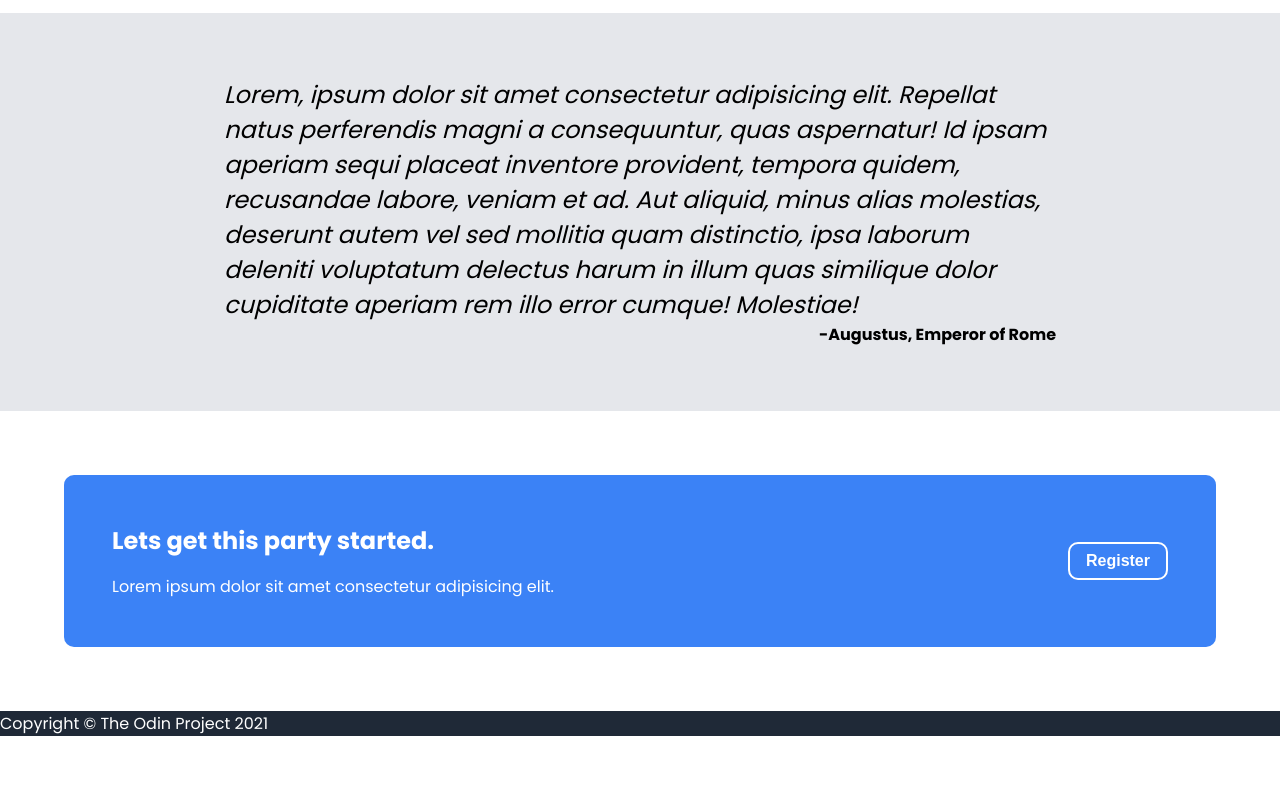
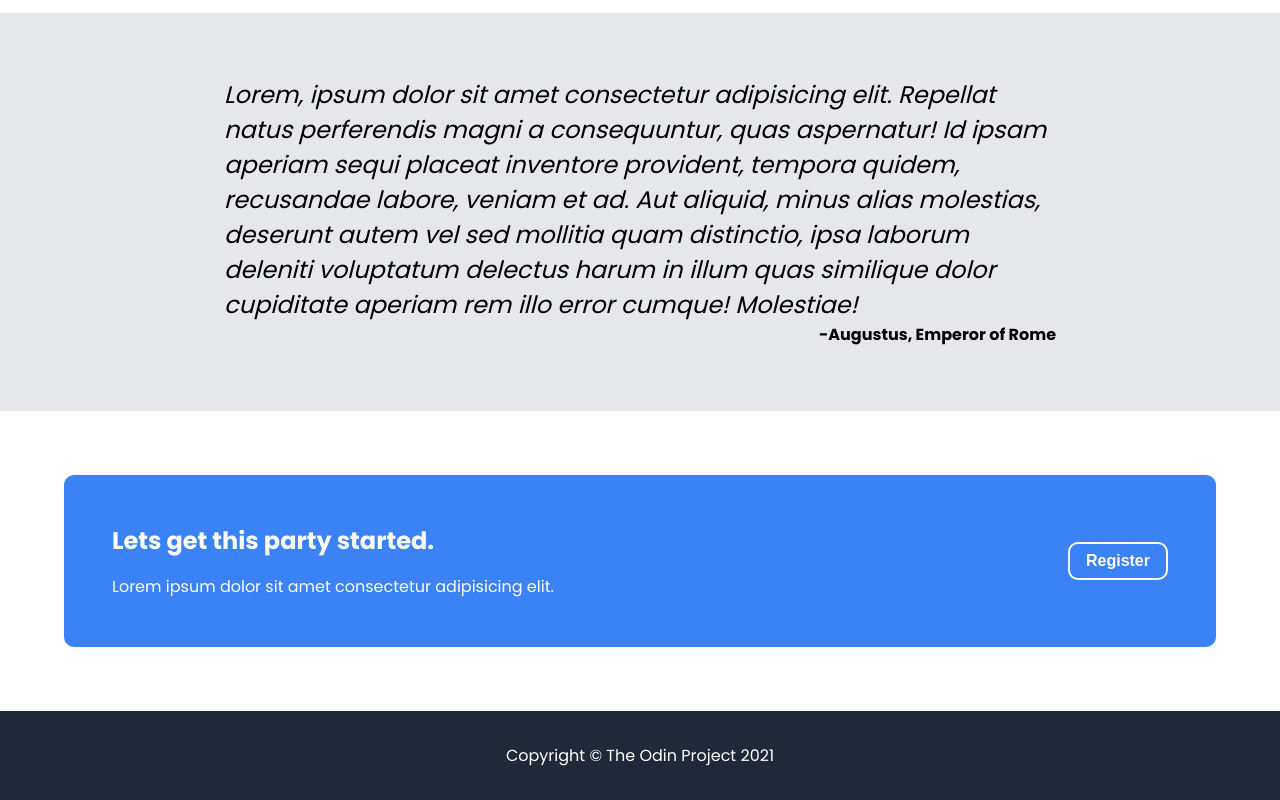
Before and after one commit to SlysDev/landing-page, a plain HTML site: page index.html in a window 1280 px wide. Shown: the part 1045-1845 px from the top of the page. Before the commit the page ends 1781 px from the top, so only its background shows below. Drawn offline with nearby package versions, Linux system fonts and the light colour scheme.

Commit message:
fixed margin + centered text

```diff
--- a/style.css
+++ b/style.css
@@ -177,3 +177,11 @@ a.nav-item {
 .animate__heartBeat {
     animation-delay: 2s;
 }
+
+footer {
+    padding: 2rem;
+}
+
+footer p {
+    text-align: center;
+}
```
